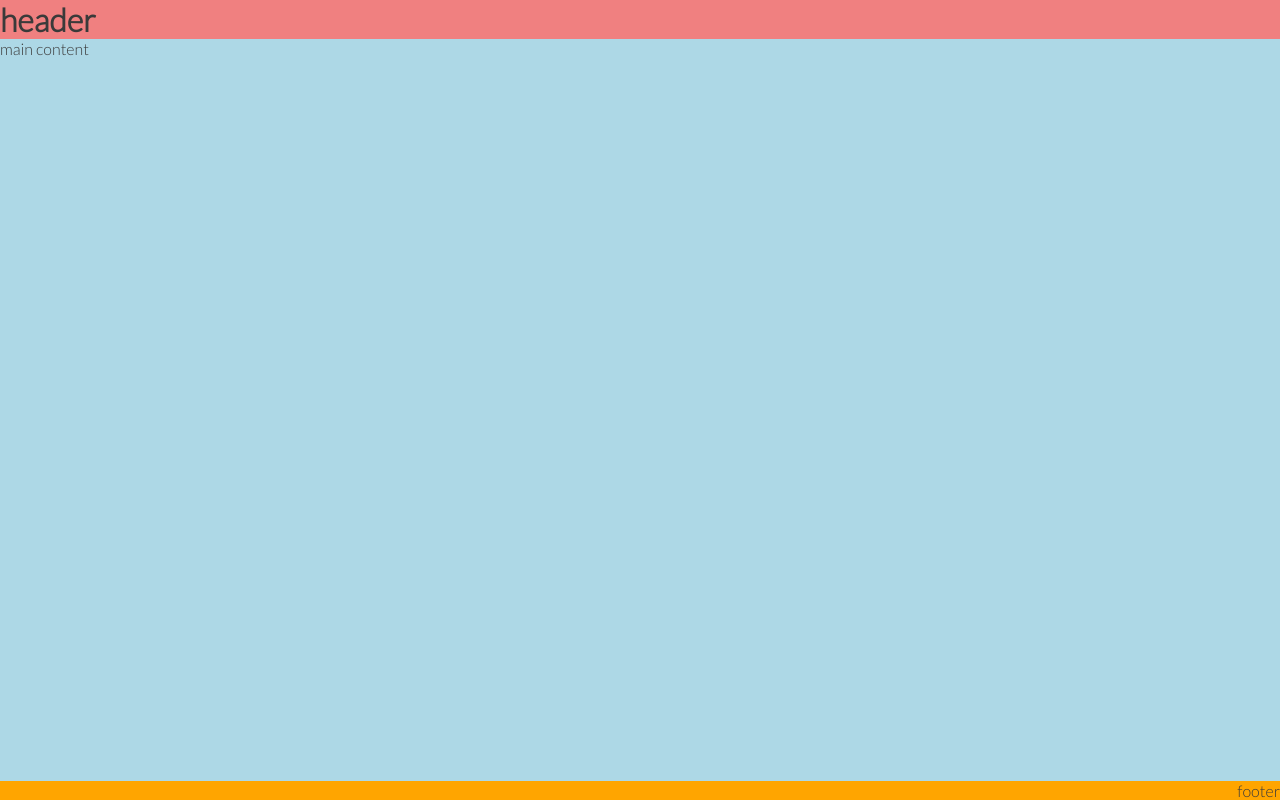
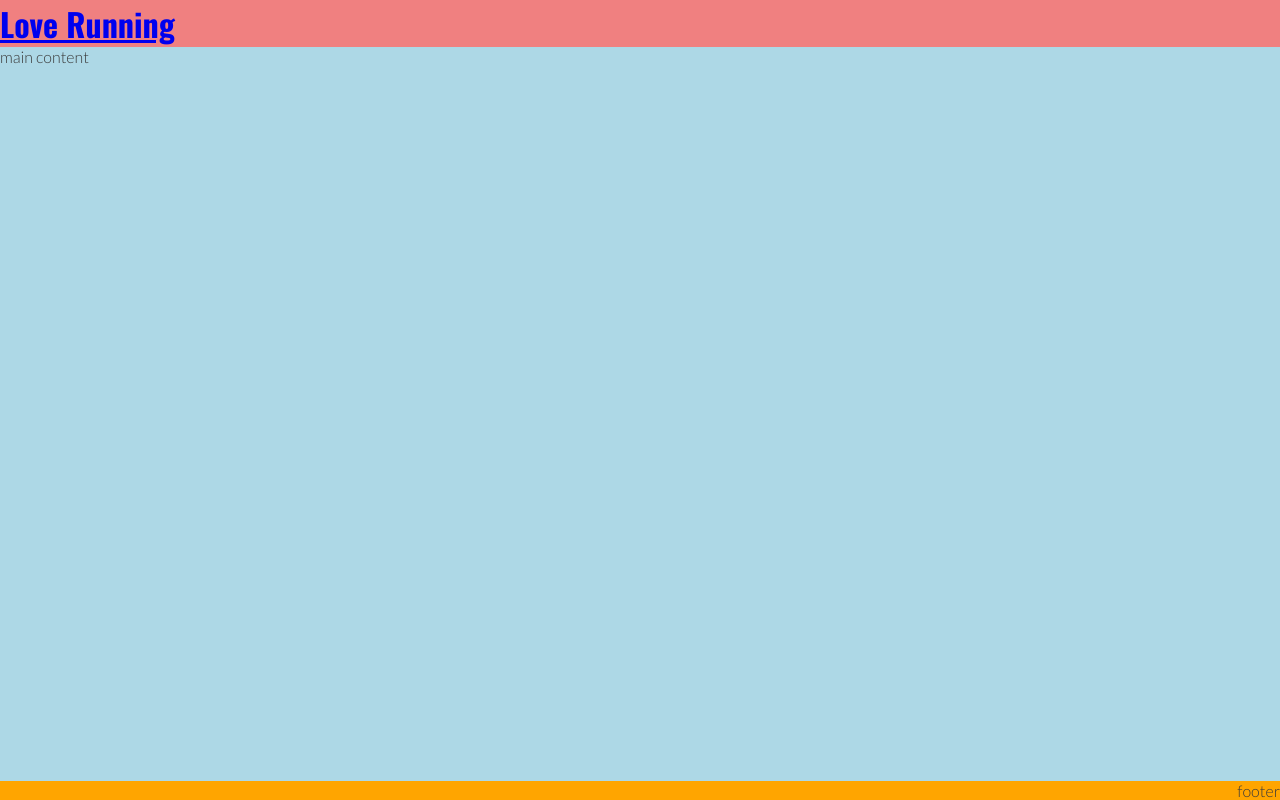
Before and after one commit to Kimskogfelter/CI-Love-running, a plain HTML site: page index.html in a window 1280 px wide. Drawn offline with nearby package versions, Linux system fonts and the light colour scheme.

Commit message:
add logo to header and apply oswald font

```diff
--- a/assets/css/style.css
+++ b/assets/css/style.css
@@ -24,6 +24,9 @@ body {
 header {
     background-color: lightcoral;
 }
+h1 {
+    font-family: oswald, serif;
+}
 
 /*main content*/
 p {
--- a/index.html
+++ b/index.html
@@ -18,7 +18,9 @@
 </head>
 <body>
     <header>
-        <h1>header</h1>
+        <a href="index.html">
+        <h1 id="logo">Love Running</h1>
+        </a>
     </header>
     <p>main content</p>
     <footer>footer</footer>
```
